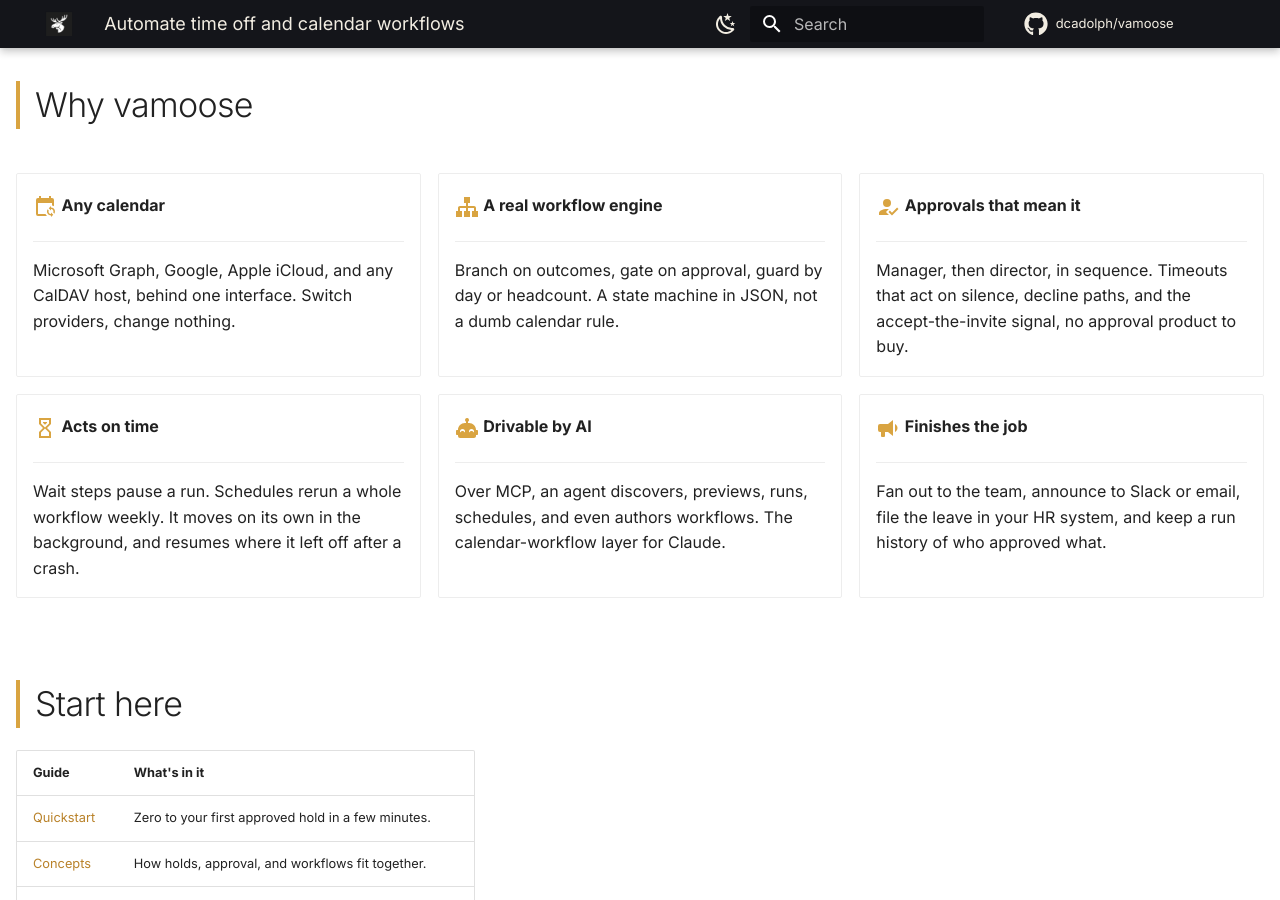
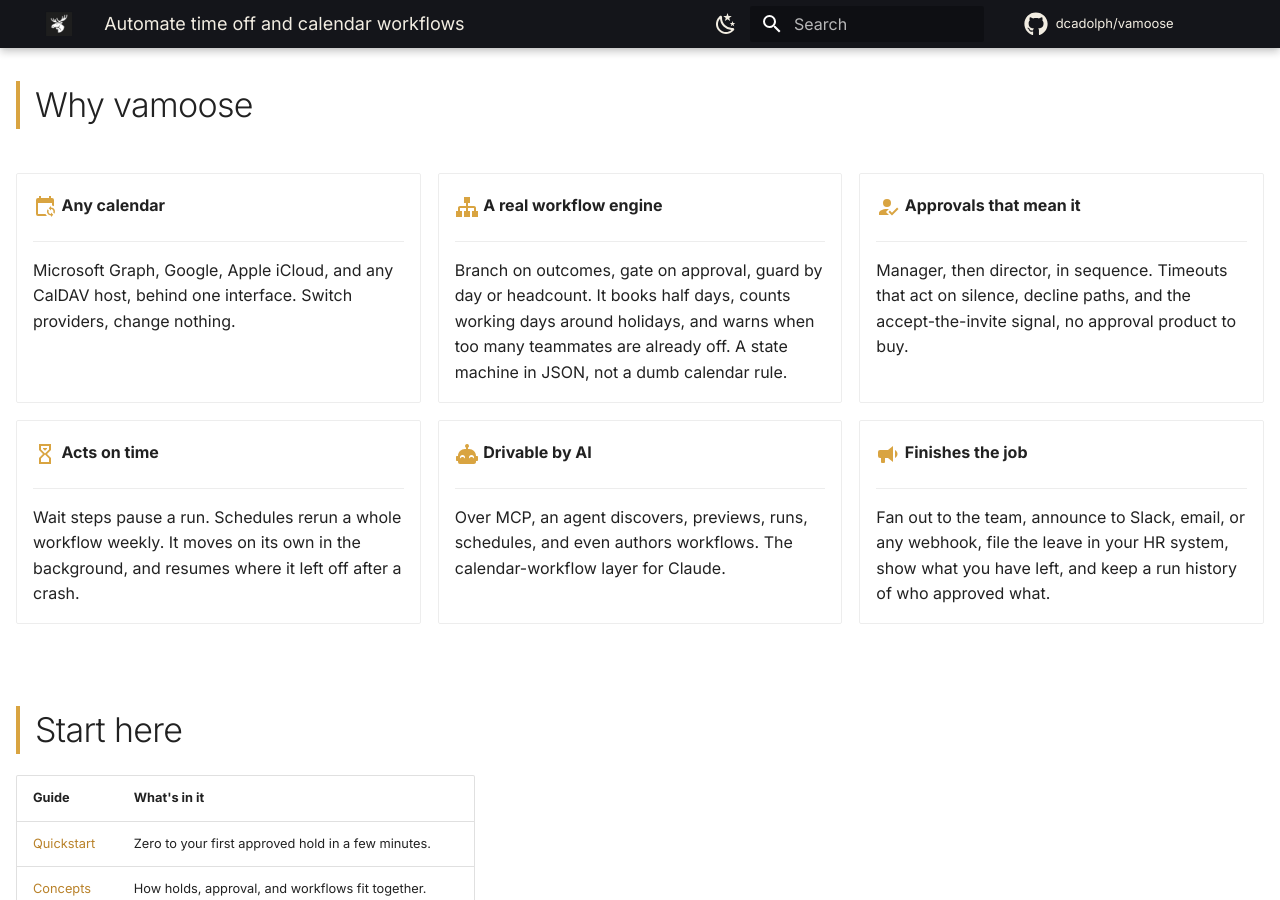
Before and after one commit to dcadolph/vamoose, an MkDocs documentation site: the page built from docs/README.md, in a window 1280 px wide and 900 px high, scrolled down 1803 px. Built offline with MkDocs 1.6.1 and Material for MkDocs 9.7.7, drawn with Linux system fonts in a browser that asks for light colours; comment, search, counter and statistics services are not loaded.

Commit message:
Mention half days, balances, and coverage on the site

```diff
--- a/docs/README.md
+++ b/docs/README.md
@@ -88,7 +88,7 @@ brew install dcadolph/tap/vamoose
 
     ---
 
-    Branch on outcomes, gate on approval, guard by day or headcount. A state machine in JSON, not a dumb calendar rule.
+    Branch on outcomes, gate on approval, guard by day or headcount. It books half days, counts working days around holidays, and warns when too many teammates are already off. A state machine in JSON, not a dumb calendar rule.
 
 -   :material-account-check:{ .lg .middle } __Approvals that mean it__
 
@@ -112,7 +112,7 @@ brew install dcadolph/tap/vamoose
 
     ---
 
-    Fan out to the team, announce to Slack or email, file the leave in your HR system, and keep a run history of who approved what.
+    Fan out to the team, announce to Slack, email, or any webhook, file the leave in your HR system, show what you have left, and keep a run history of who approved what.
 
 </div>
 
--- a/docs/llms.txt
+++ b/docs/llms.txt
@@ -1,6 +1,6 @@
 # vamoose
 
-> vamoose is a calendar workflow engine that automates time off. One command holds the dates on your calendar, invites your manager, treats their calendar accept as the approval, fans the event out to the team as optional attendees, announces in Slack or email, and files the leave in your HR system. It runs on Microsoft Graph (Outlook and Microsoft 365), Google Calendar, Apple iCloud, and any CalDAV server, driven from the CLI, Claude over MCP, Slack, or a local dashboard.
+> vamoose is a calendar workflow engine that automates time off. One command holds the dates on your calendar, invites your manager, treats their calendar accept as the approval, fans the event out to the team as optional attendees, announces in Slack, email, or any webhook, and files the leave in your HR system. It books half days, counts working days around weekends and holidays, reads your remaining leave balance, and warns when too many teammates are already off. It runs on Microsoft Graph (Outlook and Microsoft 365), Google Calendar, Apple iCloud, and any CalDAV server, driven from the CLI, Claude over MCP, Slack, or a local dashboard.
 
 Install: `brew install dcadolph/tap/vamoose`
 
```
Also changed, not shown: README.md (+9 -1 lines).
